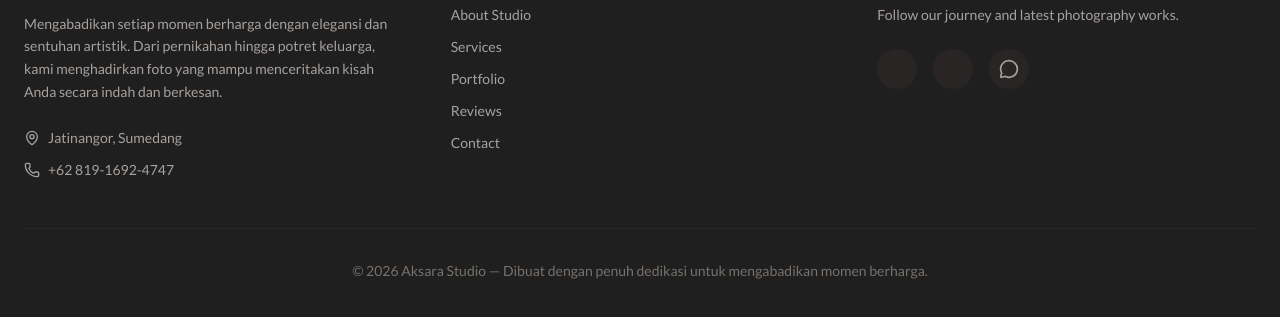
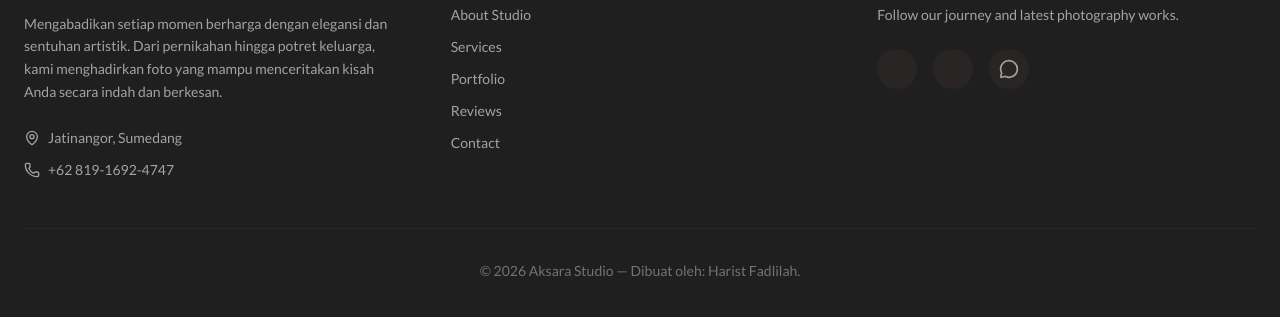
Before and after one commit to Hanifama/aksara-studio, a plain HTML site: page index.html in a window 1280 px wide. Shown: the part 5535-5852 px from the top of the page. Drawn offline with nearby package versions, Linux system fonts and the light colour scheme; some icons are missing.

Commit message:
inisialisasi projek landing page aksara studio

```diff
--- a/index.html
+++ b/index.html
@@ -747,7 +747,7 @@
         });
     </script>
 
-   <!-- Footer -->
+    <!-- Footer -->
     <footer class="bg-[#1f1f1f] text-stone-400 pt-16 pb-10">
     <div class="container mx-auto px-6">
 
@@ -828,7 +828,7 @@
     <!-- Bottom -->
     <div class="border-t border-stone-800 pt-8 text-center text-sm text-stone-500">
     <p>
-    © 2026 Aksara Studio — Dibuat dengan penuh dedikasi untuk mengabadikan momen berharga.
+    © 2026 Aksara Studio — Dibuat oleh: Harist Fadlilah.
     </p>
     </div>
 
```
